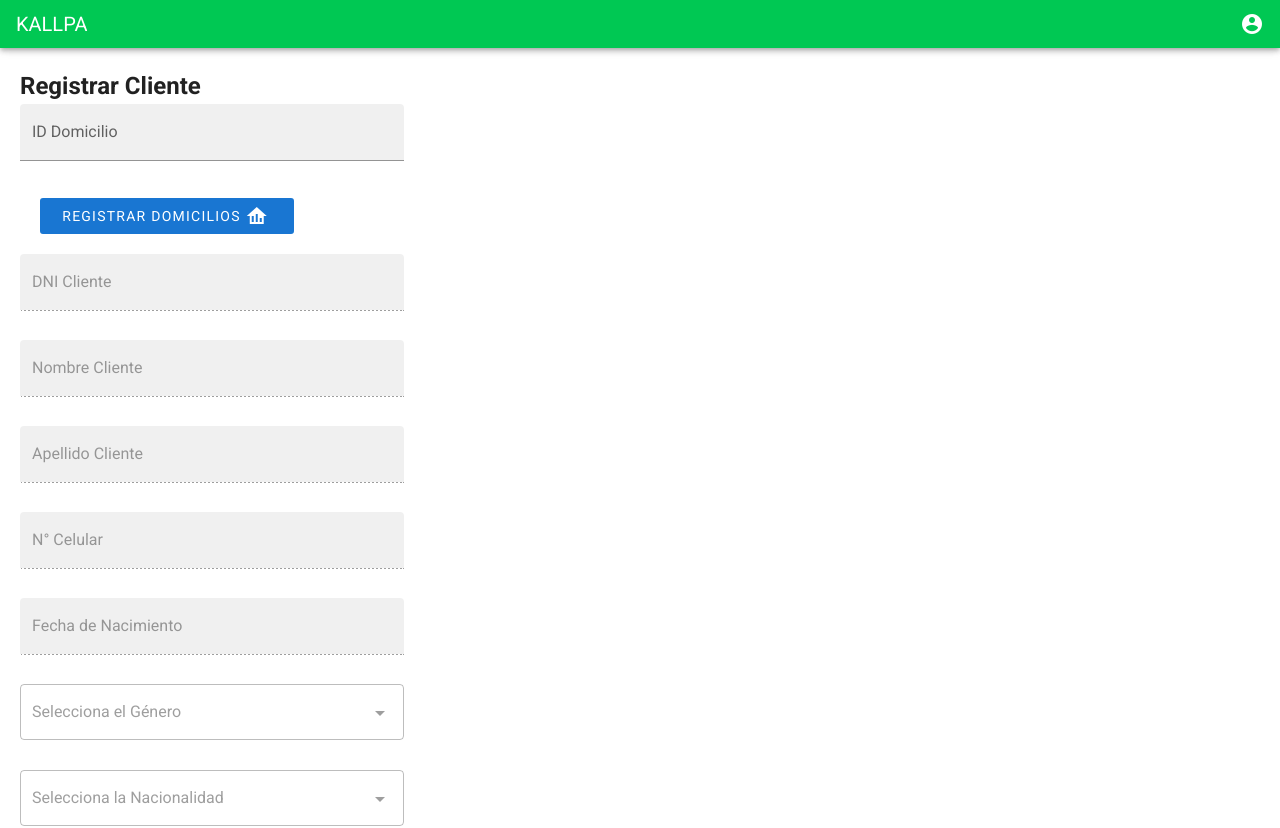
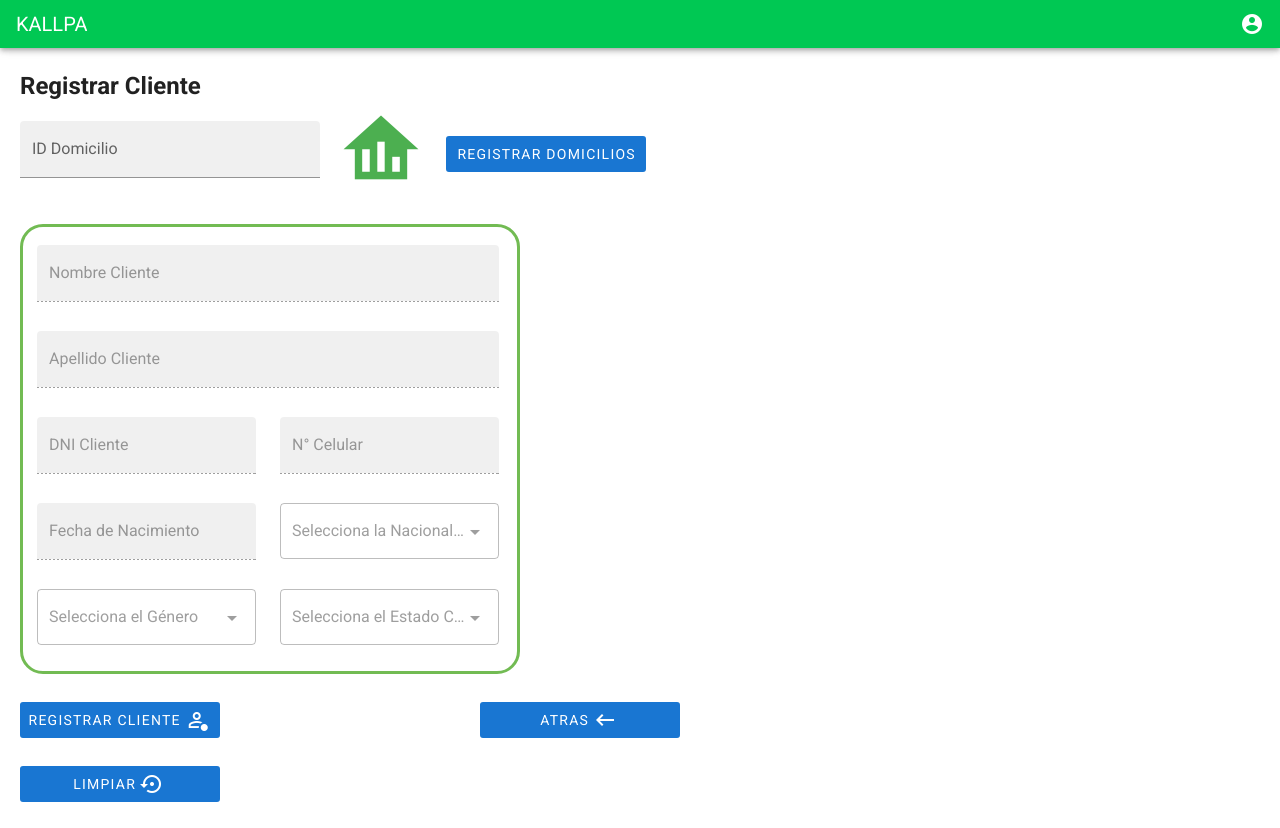
Before and after one commit to DevsJuniors/kallpaweb-front, a Vue app: page /menu/registrarCliente in a window 1280 px wide. Shown: the top 828 px of the page. Built offline with nearby package versions, Linux system fonts and the light colour scheme; no server answers.

Commit message:
Diseño Registrar Empleado, Registrar Cliente

```diff
--- a/src/components/RegistrarCliente/RegistrarCliente.js
+++ b/src/components/RegistrarCliente/RegistrarCliente.js
@@ -1,7 +1,7 @@
 export default {
   name: "Cliente",
 
-   data(){
+  data() {
     return {
       frmCliente: {
         DNI_cli: "",
@@ -16,14 +16,16 @@ export default {
       },
       TextFieldAble: false,
       Select: false,
-            generos:[],
-            nacionalidades:[],
-            estadosciviles : [],
+      generos: [],
+      nacionalidades: [],
+      estadosciviles: [],
       selectedGenero: null,
       selectedNacionalidad: null,
       selectedEstado: null,
+      mensaje: "",
+      dialogError: false,
+      dialogVisible: false,
     };
-
   },
 
   created() {
@@ -37,38 +39,100 @@ export default {
 
   // Recuperando ID correspondiente de cada variable
   watch: {
-        selectedGenero(val){
+    selectedGenero(val) {
       if (val) {
-                  const genero = this.generos.find((genero) => genero.Descripcion_G===val);
+        const genero = this.generos.find(
+          (genero) => genero.Descripcion_G === val
+        );
         this.frmCliente.IDGenero = genero.IDGenero;
-
       } else {
         this.resetForm();
       }
-
     },
-        selectedNacionalidad(P){
-           if(P){
-            const nacionalidad = this.nacionalidades.find((nacionalidad) => nacionalidad.Descripcion_NA===P);
-            this.frmCliente.IDNacionalidad =nacionalidad.IDNacionalidad;
+    selectedNacionalidad(P) {
+      if (P) {
+        const nacionalidad = this.nacionalidades.find(
+          (nacionalidad) => nacionalidad.Descripcion_NA === P
+        );
+        this.frmCliente.IDNacionalidad = nacionalidad.IDNacionalidad;
       }
     },
-        selectedEstado(M){
-            if(M){
-                const estadocivil = this.estadosciviles.find((estadocivil) => estadocivil.Descripcion_Es===M);
+    selectedEstado(M) {
+      if (M) {
+        const estadocivil = this.estadosciviles.find(
+          (estadocivil) => estadocivil.Descripcion_Es === M
+        );
         this.frmCliente.IDEstadoCivil = estadocivil.IDEstadoCivil;
       }
     },
   },
 
   methods: {
-        createCliente(){
+    createCliente() {
+      if (
+        !this.frmCliente.DNI_cli ||
+        !this.frmCliente.Nombre_cli ||
+        !this.frmCliente.Apellido_cli ||
+        !this.frmCliente.Celular_cli ||
+        !this.frmCliente.FechaNacimiento_cli ||
+        !this.frmCliente.IDGenero ||
+        !this.frmCliente.IDNacionalidad ||
+        !this.frmCliente.IDEstadoCivil ||
+        !this.frmCliente.IDDomicilio
+      ) {
+        let camposFaltantes = "";
+        if (!this.frmCliente.DNI_cli) {
+          camposFaltantes += "DNI, ";
+        }
+        if (!this.frmCliente.Nombre_cli) {
+          camposFaltantes += "Nombre, ";
+        }
+        if (!this.frmCliente.Apellido_cli) {
+          camposFaltantes += "Apellido, ";
+        }
+        if (!this.frmCliente.Celular_cli) {
+          camposFaltantes += "Celular, ";
+        }
+        if (!this.frmCliente.FechaNacimiento_cli) {
+          camposFaltantes += "Fecha nacimiento, ";
+        }
+        if (!this.frmCliente.IDGenero) {
+          camposFaltantes += "Genero, ";
+        }
+        if (!this.frmCliente.IDNacionalidad) {
+          camposFaltantes += "Nacionalidad, ";
+        }
+        if (!this.frmCliente.IDEstadoCivil) {
+          camposFaltantes += "Estado civil, ";
+        }
+        if (!this.frmCliente.IDDomicilio) {
+          camposFaltantes += "ID Domicilio  ";
+        }
+
+        camposFaltantes = camposFaltantes.slice(0, -2);
+        this.mensaje = `Faltan campos por completar, porfavor revisa los siguientes campos : ${camposFaltantes}`;
+        this.typemsg = "error";
+        this.dialogError = true;
+      } else {
         this.axios
-            .post("http://localhost:3000/cliente",this.frmCliente)
+          .post("http://localhost:3000/cliente", this.frmCliente)
           .then((res) => {
             console.log(res);
           })
-            .catch((e)=> e);
+          .catch((e) => console.log(e));
+        this.mensaje = `Se registro correctamente al cliente : ${this.frmCliente.Nombre_cli}`;
+        this.typemsg = "success";
+        this.dialogVisible = true;
+      }
+    },
+    aceptar() {
+      this.dialogVisible = false;
+      this.resetForm();
+    },
+    cerrar() {
+      this.dialogVisible = false;
+      this.dialogError = false;
+      this.resetForm();
     },
     getGenero() {
       this.axios
@@ -98,20 +162,20 @@ export default {
       this.$router.push("/menu/registrarDomicilio");
     },
     habilitarText() {
-            if(this.frmCliente.IDDomicilio !== "") {
+      if (this.frmCliente.IDDomicilio !== "") {
         this.TextFieldAble = true;
       }
     },
-          habilitarCombox(){
-            if(this.frmCliente.IDDomicilio !== "") {
-              this.Select=true;
+    habilitarCombox() {
+      if (this.frmCliente.IDDomicilio !== "") {
+        this.Select = true;
       }
     },
     desText() {
-            this.TextFieldAble =false;
+      this.TextFieldAble = false;
     },
-          desCombox(){
-              this.Select= false;
+    desCombox() {
+      this.Select = false;
     },
     resetForm() {
       this.frmCliente.DNI_cli = "";
@@ -121,7 +185,7 @@ export default {
       this.frmCliente.FechaNacimiento_cli = "";
       this.selectedEstado = null;
       this.selectedGenero = null;
-            this.selectedNacionalidad= null;
+      this.selectedNacionalidad = null;
     },
     volverMenu() {
       this.$router.push("/menu");
@@ -129,11 +193,10 @@ export default {
     obtenerDato() {
       var valorCampo1 = localStorage.getItem("valorCampo1");
       if (valorCampo1) {
-            this.frmCliente.IDDomicilio= valorCampo1;
-            console.log(valorCampo1)
+        this.frmCliente.IDDomicilio = valorCampo1;
+        console.log(valorCampo1);
         localStorage.removeItem("valorCampo1"); // Opcional: eliminar el valor almacenado
       }
     },
   },
-
 };
--- a/src/components/RegistrarCliente/RegistrarCliente.vue
+++ b/src/components/RegistrarCliente/RegistrarCliente.vue
@@ -8,25 +8,39 @@
     <form name="registrarCliente" @submit.prevent="createCliente">
       <div class="cliente">
         <h2>Registrar Cliente</h2>
+        <div class="d-flex" style="align-items: center">
+          <div class="mr-4">
             <v-text-field
               label="ID Domicilio"
               placeholder="Ingrese el código de domicilio"
               filled
-          v-model="frmCliente.IDDomicilio"></v-text-field>
+              v-model="frmCliente.IDDomicilio"
+              style="width: 300px"></v-text-field>
+          </div>
+          <div
+            style="
+              display: flex;
+              flex-direction: row-reverse;
+              align-items: center;
+            ">
             <v-btn
               depressed
               color="primary"
-              class="button-1 mt-2"
+              class="button-1 mt-0"
               @click="registrarDomicilio">
               Registrar Domicilios
-              <v-icon class="mx-1">mdi-home-analytics</v-icon>
             </v-btn>
-        <v-text-field
-          label="DNI Cliente"
-          placeholder="Ingresa el DNI del Cliente"
-          filled
-          :disabled="!TextFieldAble"
-          v-model="frmCliente.DNI_cli"></v-text-field>
+            <v-icon
+              style="align-items: center; display: flex; margin-bottom: 30px"
+              class="my-3n"
+              size="90"
+              color="green">
+              mdi-home-analytics
+            </v-icon>
+          </div>
+        </div>
+        <v-container class="my-container">
+          <div class="custom-text-field">
             <v-text-field
               label="Nombre Cliente"
               placeholder="Ingresa el nombre del Cliente"
@@ -39,12 +53,14 @@
               filled
               :disabled="!TextFieldAble"
               v-model="frmCliente.Apellido_cli"></v-text-field>
+            <v-row>
+              <v-col cols="6">
                 <v-text-field
-          label="N° Celular"
-          placeholder="Ingrese el número de celular del Cliente"
+                  label="DNI Cliente"
+                  placeholder="Ingresa el DNI del Cliente"
                   filled
                   :disabled="!TextFieldAble"
-          v-model="frmCliente.Celular_cli"></v-text-field>
+                  v-model="frmCliente.DNI_cli"></v-text-field>
                 <v-text-field
                   label="Fecha de Nacimiento"
                   placeholder="Ingrese la fecha de nacimiento del Cliente"
@@ -56,26 +72,46 @@
                   :items="generos.map((genero) => genero.Descripcion_G)"
                   label="Selecciona el Género"
                   outlined
-         :disabled="!Select"
-         ></v-select>
+                  :disabled="!Select"></v-select>
+              </v-col>
+              <v-col cols="6">
+                <v-text-field
+                  label="N° Celular"
+                  placeholder="Ingrese el número de celular del Cliente"
+                  filled
+                  :disabled="!TextFieldAble"
+                  v-model="frmCliente.Celular_cli"></v-text-field>
+
                 <v-select
                   v-model="selectedNacionalidad"
-         :items="nacionalidades.map((nacionalidad) => nacionalidad.Descripcion_NA)"
+                  :items="
+                    nacionalidades.map(
+                      (nacionalidad) => nacionalidad.Descripcion_NA
+                    )
+                  "
                   label="Selecciona la Nacionalidad"
                   outlined
-         :disabled="!Select"
-         ></v-select>
+                  :disabled="!Select"></v-select>
                 <v-select
                   v-model="selectedEstado"
-         :items="estadosciviles.map((estadocivil) => estadocivil.Descripcion_Es)"
+                  :items="
+                    estadosciviles.map(
+                      (estadocivil) => estadocivil.Descripcion_Es
+                    )
+                  "
                   label="Selecciona el Estado Civil"
                   outlined
-         :disabled="!Select"
-         ></v-select>
+                  :disabled="!Select"></v-select>
+              </v-col>
+            </v-row>
           </div>
+        </v-container>
+      </div>
+      <div class="btn-container">
+        <div class="btn1">
           <v-btn type="submit" class="button-1 mt-2" depressed color="primary">
             Registrar Cliente
-        <v-icon  class="mx-1">mdi-account-badge-outline</v-icon>
+            <v-icon class="mx-1">mdi-account-badge-outline</v-icon>
           </v-btn>
           <v-btn
             depressed
@@ -85,15 +121,65 @@
             Limpiar
             <v-icon class="mx-1">mdi-backup-restore</v-icon>
           </v-btn>
+        </div>
         <v-btn
           depressed
           color="primary"
-              class="button-1 mt-2"
+          class="button-1 mt-2 btn-atras"
           @click="volverMenu">
           Atras
           <v-icon class="mx-1">mdi-keyboard-backspace</v-icon>
         </v-btn>
+      </div>
     </form>
+    <v-dialog v-model="dialogVisible" :width="500">
+      <v-card color="#47d847">
+        <v-card-title>
+          <span class="mx-auto" style="color: white"
+            >¡Registrado con Exito!</span
+          >
+        </v-card-title>
+        <v-card-text>
+          <v-alert
+            v-if="mensaje !== ''"
+            color="white"
+            :type="typemsg"
+            outlined
+            >{{ mensaje }}</v-alert
+          >
+        </v-card-text>
+        <v-card-actions style="display: flex; justify-content: center">
+          <v-btn
+            style="background-color: #033076; color: #ffffff"
+            @click="aceptar">
+            Aceptar
+          </v-btn>
+        </v-card-actions>
+      </v-card>
+    </v-dialog>
+    <v-dialog v-model="dialogError" :width="500">
+      <v-card color="#ec4a4a">
+        <v-card-title>
+          <span class="mx-auto" style="color: white"> ¡Verifique! </span>
+        </v-card-title>
+        <v-card-text>
+          <v-alert
+            v-if="mensaje !== ''"
+            color="white"
+            :type="typemsg"
+            outlined
+            >{{ mensaje }}</v-alert
+          >
+        </v-card-text>
+        <v-card-actions style="display: flex; justify-content: center">
+          <v-btn
+            style="background-color: #033076; color: #ffffff"
+            @click="cerrar">
+            cerrar
+          </v-btn>
+        </v-card-actions>
+      </v-card>
+    </v-dialog>
   </div>
 </template>
 <style>
@@ -112,8 +198,42 @@
   font-size: 24px;
   text-align: right;
   margin: 20px;
+  width: 200px;
+  height: 1000px;
+}
+.my-container {
+  width: 500px;
+  height: 450px;
+  padding: 10px 10px 10px 10px;
+
+  border-color: #72bb53;
+  border-width: 3px;
+  border-style: solid;
+  border-radius: 23px 23px 23px 23px;
+  position: relative;
+  z-index: 1;
+}
+.btn-container {
+  display: flex;
+  justify-content: space-between;
 }
 
+.btn1 {
+  margin-right: 20px;
+}
+
+.btn-atras {
+  margin-right: 600px; /* Ajusta el valor del margen según tus preferencias */
+}
+.custom-text-field {
+  width: 470px;
+  height: 50px;
+  padding: 8px 4px 8px 4px;
+  background: #ffffff;
+  color: #c0c0c0;
+
+  text-align: left;
+  margin-bottom: 50px;
+}
 </style>
-<script src="./RegistrarCliente.js">
-</script>
+<script src="./RegistrarCliente.js"></script>
```
Also changed, not shown: src/components/RegistrarEmpleado/RegistrarEmpleado.js (+9 -0 lines). Lines whose indentation alone changed are shown as unchanged.
